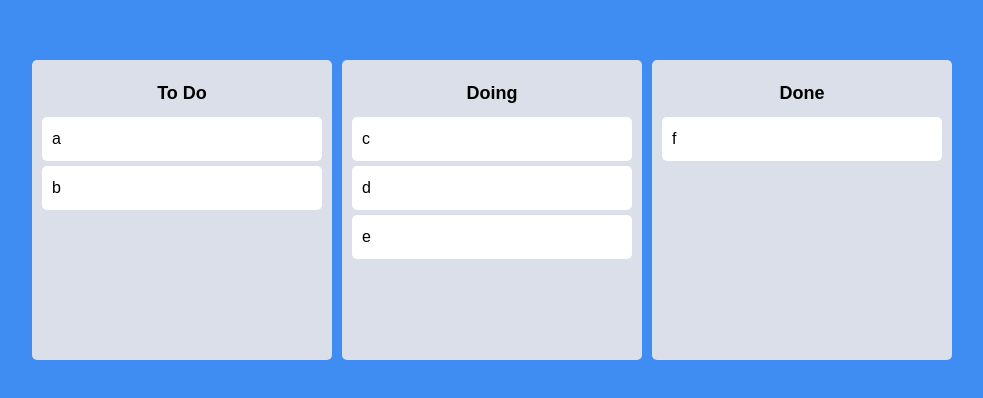
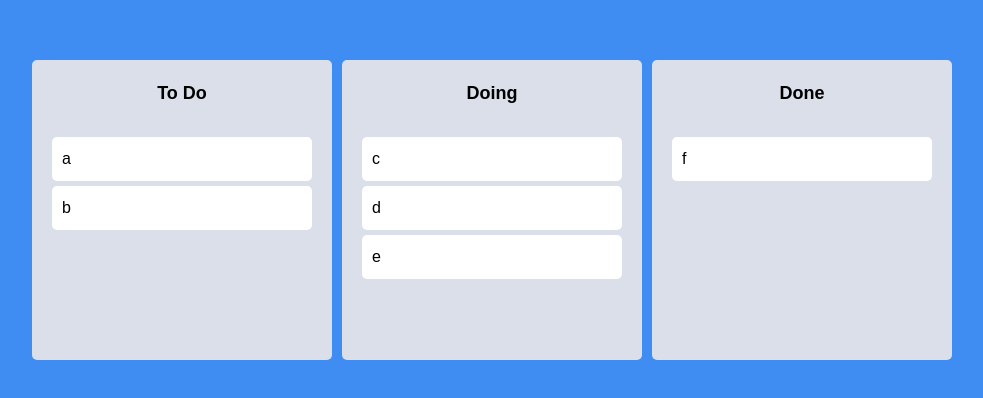
Before and after one commit to 2dowon/NomadCoders_Trello, a React (Create React App) app: page / in a window 1280 px wide. Shown: the part 190-588 px from the top of the page, without its empty margins (148-1131 px from the left). Built offline with nearby package versions, Linux system fonts and the light colour scheme.

Commit message:
💄  add styles for board and card

```diff
--- a/src/Components/Board.tsx
+++ b/src/Components/Board.tsx
@@ -4,10 +4,13 @@
 
 const Wrapper = styled.div`
   width: 300px;
-  padding: 20px 10px;
+  padding-top: 20px;
   background-color: ${(props) => props.theme.boardColor};
   border-radius: 5px;
   min-height: 300px;
+  display: flex;
+  flex-direction: column;
+  overflow: hidden;
 `;
 
 const Title = styled.h2`
@@ -15,6 +18,23 @@
   font-weight: 600;
   margin-bottom: 10px;
   font-size: 18px;
+`;
+
+interface IAreaProps {
+  isDraggingFromThis: boolean;
+  isDraggingOver: boolean;
+}
+
+const Area = styled.div<IAreaProps>`
+  background-color: ${(props) =>
+    props.isDraggingOver
+      ? "#dfe6e9"
+      : props.isDraggingFromThis
+      ? "#b2bec3"
+      : "transparent"};
+  flex-grow: 1;
+  transition: background-color 0.3s ease-in-out;
+  padding: 20px;
 `;
 
 interface IBoardProps {
@@ -27,13 +47,18 @@
     <Wrapper>
       <Title>{boardId}</Title>
       <Droppable droppableId={boardId}>
-        {(magic) => (
-          <div ref={magic.innerRef} {...magic.droppableProps}>
+        {(magic, snapshot) => (
+          <Area
+            isDraggingOver={snapshot.isDraggingOver}
+            isDraggingFromThis={Boolean(snapshot.draggingFromThisWith)}
+            ref={magic.innerRef}
+            {...magic.droppableProps}
+          >
             {toDos.map((toDo, index) => (
               <DragabbleCard key={toDo} index={index} toDo={toDo} />
             ))}
             {magic.placeholder}
-          </div>
+          </Area>
         )}
       </Droppable>
     </Wrapper>
--- a/src/Components/DragabbleCard.tsx
+++ b/src/Components/DragabbleCard.tsx
@@ -2,11 +2,16 @@
 import { Draggable } from "react-beautiful-dnd";
 import styled from "styled-components";
 
-const Card = styled.div`
+const Card = styled.div<{ isDragging: boolean }>`
   border-radius: 5px;
   margin-bottom: 5px;
   padding: 10px 10px;
   background-color: ${(props) => props.theme.cardColor};
+  padding: 10px;
+  background-color: ${(props) =>
+    props.isDragging ? "#FDD20E" : props.theme.cardColor};
+  box-shadow: ${(props) =>
+    props.isDragging ? "0px 2px 5px rgba(0, 0, 0, 0.05)" : "none"};
 `;
 
 interface IDragabbleCardProps {
@@ -18,8 +23,9 @@
   console.log(toDo, "has been rendered");
   return (
     <Draggable key={toDo} draggableId={toDo} index={index}>
-      {(magic) => (
+      {(magic, snapshot) => (
         <Card
+          isDragging={snapshot.isDragging}
           ref={magic.innerRef}
           {...magic.dragHandleProps}
           {...magic.draggableProps}
```
